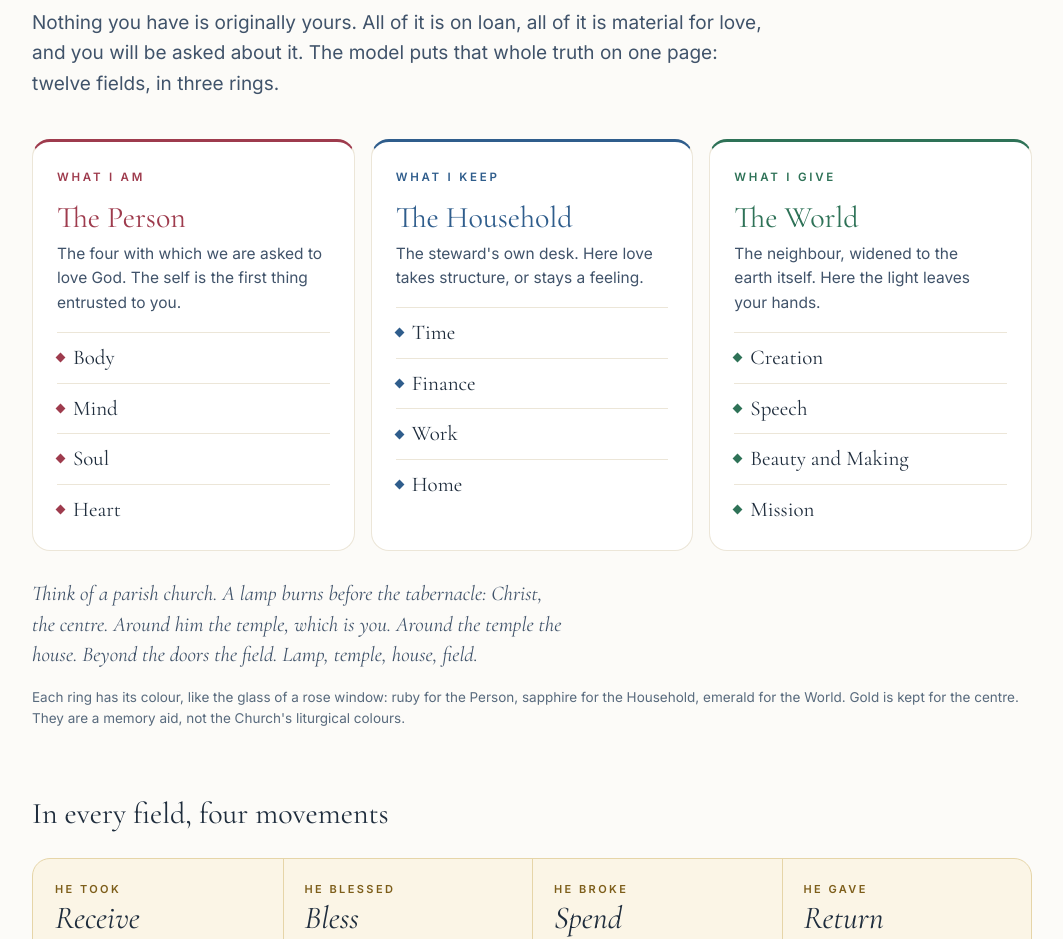
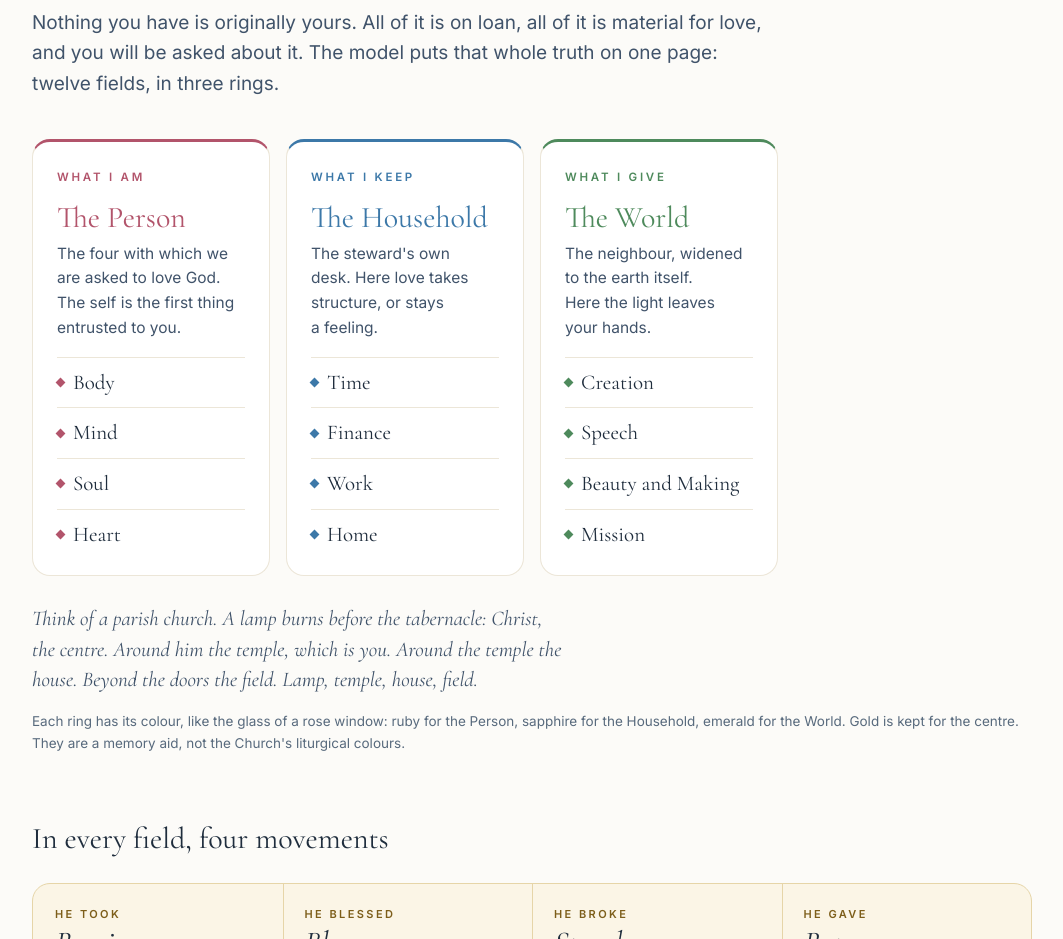
Before and after one commit to lartedellamore/illuminated-life, a plain HTML site: page index.html in a window 1280 px wide. Shown: the part 1420-2359 px from the top of the page, without its empty margins (108-1171 px from the left). Drawn offline with Linux system fonts and the light colour scheme.

Commit message:
Eight pastel colours

```diff
--- a/css/site.css
+++ b/css/site.css
@@ -140,7 +140,8 @@ p { margin: 0 0 1em; text-wrap: pretty; }
   radial-gradient(circle at center, var(--gold) 0 2.5px, transparent 3.2px),
   linear-gradient(90deg, transparent, var(--gold-pale) 30%, transparent 44%, transparent 56%, var(--gold-pale) 70%, transparent) center / 100% 1px no-repeat; }
 
-.rings { display: grid; grid-template-columns: repeat(3, minmax(0, 1fr)); gap: 16px; margin-top: 40px; }
+.rings { display: grid; grid-template-columns: repeat(4, minmax(0, 1fr)); gap: 16px; margin-top: 40px; }
+@media (max-width: 1000px) { .rings { grid-template-columns: repeat(2, minmax(0, 1fr)); } }
 .ring { background: var(--card); border: 1px solid var(--line); border-radius: 18px; padding: 26px 24px 16px; min-width: 0; }
 .ring h3 { font-size: clamp(25px, 3.2vw, 30px); line-height: 1.1; }
 .ring p:not(.eyebrow) { color: var(--ink2); font-size: 15.5px; margin: 8px 0 16px; }
@@ -153,8 +154,6 @@ p { margin: 0 0 1em; text-wrap: pretty; }
 .move .verb { font-size: 11px; letter-spacing: 0.22em; text-transform: uppercase; color: var(--gold-ink); font-weight: 600; margin: 0; }
 .move h4 { font-size: 32px; line-height: 1.15; font-style: italic; margin: 2px 0 8px; }
 .move p:not(.verb) { font-size: 15px; color: var(--ink2); margin: 0; }
-.move p.mverse { font-family: var(--serif); font-size: 18px; line-height: 1.35; color: var(--ink); margin: 0 0 10px; }
-.move p.mverse span { display: block; font-family: var(--sans); font-size: 10.5px; letter-spacing: 0.16em; text-transform: uppercase; color: var(--gold-ink); margin-top: 3px; }
 
 /* book */
 .book { display: grid; grid-template-columns: minmax(0, 0.8fr) minmax(0, 1.2fr); gap: clamp(28px, 6vw, 72px); align-items: center; }
@@ -222,16 +221,24 @@ footer p:last-child { margin-bottom: 0; color: #A9B6C4; }
 }
 
 /* the three rings, colour-coded like the glass of a rose window; gold is kept for the centre */
-:root { --person: #9E3B4D; --household: #2F5D8C; --world: #2E7257; --person-n: #E79AA9; --household-n: #8DB9E6; --world-n: #86CDAA; }
+:root { --person: #B2546B; --household: #3C78A8; --world: #4E8A5C; --f0: #86661F; --f1: #B2546B; --f2: #C2643C; --f3: #4E8A5C; --f4: #3C78A8; --f5: #2E8A86; --f6: #6F5BA8; --f7: #8A5A95;
+  --f1-n: #F0A3B5; --f2-n: #F2B08E; --f3-n: #93D3A3; --f4-n: #8FC2EC; --f5-n: #7FD6D0; --f6-n: #BFB0F0; --f7-n: #D9A8E3; }
 @media (prefers-color-scheme: dark) { :root:not([data-theme="light"]) { --person: #E79AA9; --household: #8DB9E6; --world: #86CDAA; } }
-:root[data-theme="dark"] { --person: #E79AA9; --household: #8DB9E6; --world: #86CDAA; }
-.ring-person { --rc: var(--person); } .ring-household { --rc: var(--household); } .ring-world { --rc: var(--world); }
+:root[data-theme="dark"] { --person: #F0A3B5; --household: #8FC2EC; --world: #93D3A3; --f0: #E2C583; --f1: #F0A3B5; --f2: #F2B08E; --f3: #93D3A3; --f4: #8FC2EC; --f5: #7FD6D0; --f6: #BFB0F0; --f7: #D9A8E3; }
+.ring-person { --rc: var(--person); } .ring-household { --rc: var(--household); } .ring-world { --rc: var(--world); } .ring-f0 { --rc: var(--f0); }
+.ring li.f1 { --rc: var(--f1); } .ring li.f2 { --rc: var(--f2); } .ring li.f3 { --rc: var(--f3); } .ring li.f4 { --rc: var(--f4); } .ring li.f5 { --rc: var(--f5); } .ring li.f6 { --rc: var(--f6); } .ring li.f7 { --rc: var(--f7); }
 .ring[class*="ring-"] { border-top: 3px solid var(--rc); }
 .ring[class*="ring-"] .eyebrow, .ring[class*="ring-"] h3 { color: var(--rc); }
 .ring[class*="ring-"] li { padding-left: 16px; position: relative; }
 .ring[class*="ring-"] li::before { content: ""; position: absolute; left: 0; top: 50%; width: 7px; height: 7px; margin-top: -3.5px; background: var(--rc); transform: rotate(45deg); }
-.hero-rose .hp-person .pf { fill: var(--person-n); } .hero-rose .hp-household .pf { fill: var(--household-n); } .hero-rose .hp-world .pf { fill: var(--world-n); }
-.hero-rose .hp-person .pl { stroke: var(--person-n); } .hero-rose .hp-household .pl { stroke: var(--household-n); } .hero-rose .hp-world .pl { stroke: var(--world-n); }
+.hero-rose .hp-f1 .pf { fill: var(--f1-n); } .hero-rose .hp-f1 .pl { stroke: var(--f1-n); }
+.hero-rose .hp-f2 .pf { fill: var(--f2-n); } .hero-rose .hp-f2 .pl { stroke: var(--f2-n); }
+.hero-rose .hp-f3 .pf { fill: var(--f3-n); } .hero-rose .hp-f3 .pl { stroke: var(--f3-n); }
+.hero-rose .hp-f4 .pf { fill: var(--f4-n); } .hero-rose .hp-f4 .pl { stroke: var(--f4-n); }
+.hero-rose .hp-f5 .pf { fill: var(--f5-n); } .hero-rose .hp-f5 .pl { stroke: var(--f5-n); }
+.hero-rose .hp-f6 .pf { fill: var(--f6-n); } .hero-rose .hp-f6 .pl { stroke: var(--f6-n); }
+.hero-rose .hp-f7 .pf { fill: var(--f7-n); } .hero-rose .hp-f7 .pl { stroke: var(--f7-n); }
+.hero-rose .hz { font-family: var(--serif); font-size: 9px; fill: #D4B36A; }
 .legend { display: flex; flex-wrap: wrap; gap: 8px 22px; margin: 18px 0 0; padding: 0; list-style: none; font-size: 14px; color: var(--ink2); }
 .legend li { display: flex; align-items: center; gap: 8px; }
 .legend i { width: 9px; height: 9px; transform: rotate(45deg); display: inline-block; }
--- a/css/styles.css
+++ b/css/styles.css
@@ -31,9 +31,18 @@
   --focus: #6B4F12;
   --bar: rgba(252, 252, 253, 0.93);
   --shadow: 0 1px 2px rgba(31, 45, 61, 0.04);
-  --person: #9E3B4D; --person-soft: #F8ECEE; --person-line: #E3BEC5;
-  --household: #2F5D8C; --household-soft: #EAF1F8; --household-line: #BCD0E5;
-  --world: #2E7257; --world-soft: #E9F3EE; --world-line: #BBD9CA;
+  --person: #B2546B; --person-soft: #FBE8ED; --person-line: #EEC3CE;
+  --household: #3C78A8; --household-soft: #E1EEF9; --household-line: #B7D3EC;
+  --world: #4E8A5C; --world-soft: #E4F2E7; --world-line: #BBDCC3;
+  /* Eight fields, eight panes of glass: gold for the centre, then seven pastels. */
+  --f0: var(--gold-ink); --f0-soft: var(--gold-soft); --f0-line: var(--gold-pale);
+  --f1: #B2546B; --f1-soft: #FBE8ED; --f1-line: #EEC3CE;
+  --f2: #C2643C; --f2-soft: #FDEAE0; --f2-line: #F1C7B4;
+  --f3: #4E8A5C; --f3-soft: #E4F2E7; --f3-line: #BBDCC3;
+  --f4: #3C78A8; --f4-soft: #E1EEF9; --f4-line: #B7D3EC;
+  --f5: #2E8A86; --f5-soft: #DFF3F1; --f5-line: #AEDCD8;
+  --f6: #6F5BA8; --f6-soft: #ECE7F9; --f6-line: #CBC1EA;
+  --f7: #8A5A95; --f7-soft: #F3E7F6; --f7-line: #DBC3E1;
   /* Liturgical colours of the day. They are not the ring colours: brighter, and always drawn as a small bead. */
   --lit-white: #FFFFFF; --lit-red: #C9302C; --lit-green: #5E9C3A; --lit-violet: #6F4BA8; --lit-rose: #E78FB0; --lit-ring: #8A7A55;
   --serif: "Cormorant Garamond", "Iowan Old Style", "Palatino Linotype", Palatino, Georgia, serif;
@@ -45,9 +54,16 @@
     --gold: #D4B36A; --gold-ink: #E2C583; --gold-soft: #2A2618; --gold-pale: #6E5C30;
     --ink: #EDF1F5; --ink2: #C4CFDA; --dim: #9AA9B8; --rose: #E0A0AC; --on-gold: #1A1408; --edge: #7C8B9C; --focus: #F0D9A0;
     --bar: rgba(16, 24, 34, 0.93); --shadow: 0 1px 2px rgba(0, 0, 0, 0.3);
-    --person: #E79AA9; --person-soft: #33202A; --person-line: #6B3A47;
-    --household: #8DB9E6; --household-soft: #1B2A3B; --household-line: #35557A;
-    --world: #86CDAA; --world-soft: #182E26; --world-line: #34644F;
+    --person: #F0A3B5; --person-soft: #33202A; --person-line: #6B3A47;
+    --household: #8FC2EC; --household-soft: #1B2A3B; --household-line: #35557A;
+    --world: #93D3A3; --world-soft: #182E26; --world-line: #34644F;
+    --f1: #F0A3B5; --f1-soft: #33202A; --f1-line: #6B3A47;
+    --f2: #F2B08E; --f2-soft: #35251C; --f2-line: #70462F;
+    --f3: #93D3A3; --f3-soft: #182E26; --f3-line: #34644F;
+    --f4: #8FC2EC; --f4-soft: #1B2A3B; --f4-line: #35557A;
+    --f5: #7FD6D0; --f5-soft: #16302F; --f5-line: #2E6360;
+    --f6: #BFB0F0; --f6-soft: #241F38; --f6-line: #4B4078;
+    --f7: #D9A8E3; --f7-soft: #2F2133; --f7-line: #5F4268;
     --lit-white: #F6F1E4; --lit-red: #EF6A5E; --lit-green: #9CCB6B; --lit-violet: #A98BE0; --lit-rose: #F4B2CB; --lit-ring: #B9A777;
     color-scheme: dark;
   }
@@ -57,17 +73,33 @@
   --gold: #D4B36A; --gold-ink: #E2C583; --gold-soft: #2A2618; --gold-pale: #6E5C30;
   --ink: #EDF1F5; --ink2: #C4CFDA; --dim: #9AA9B8; --rose: #E0A0AC; --on-gold: #1A1408; --edge: #7C8B9C; --focus: #F0D9A0;
   --bar: rgba(16, 24, 34, 0.93); --shadow: 0 1px 2px rgba(0, 0, 0, 0.3);
-  --person: #E79AA9; --person-soft: #33202A; --person-line: #6B3A47;
-  --household: #8DB9E6; --household-soft: #1B2A3B; --household-line: #35557A;
-  --world: #86CDAA; --world-soft: #182E26; --world-line: #34644F;
+  --person: #F0A3B5; --person-soft: #33202A; --person-line: #6B3A47;
+  --household: #8FC2EC; --household-soft: #1B2A3B; --household-line: #35557A;
+  --world: #93D3A3; --world-soft: #182E26; --world-line: #34644F;
+  --f1: #F0A3B5; --f1-soft: #33202A; --f1-line: #6B3A47;
+  --f2: #F2B08E; --f2-soft: #35251C; --f2-line: #70462F;
+  --f3: #93D3A3; --f3-soft: #182E26; --f3-line: #34644F;
+  --f4: #8FC2EC; --f4-soft: #1B2A3B; --f4-line: #35557A;
+  --f5: #7FD6D0; --f5-soft: #16302F; --f5-line: #2E6360;
+  --f6: #BFB0F0; --f6-soft: #241F38; --f6-line: #4B4078;
+  --f7: #D9A8E3; --f7-soft: #2F2133; --f7-line: #5F4268;
   --lit-white: #F6F1E4; --lit-red: #EF6A5E; --lit-green: #9CCB6B; --lit-violet: #A98BE0; --lit-rose: #F4B2CB; --lit-ring: #B9A777;
   color-scheme: dark;
 }
 
-/* An element with one of these classes takes its ring's colour as --rc. */
+/* An element with one of these classes takes its field's colour as --rc. */
 .rc-person { --rc: var(--person); --rc-soft: var(--person-soft); --rc-line: var(--person-line); }
 .rc-household { --rc: var(--household); --rc-soft: var(--household-soft); --rc-line: var(--household-line); }
 .rc-world { --rc: var(--world); --rc-soft: var(--world-soft); --rc-line: var(--world-line); }
+.rc-f0 { --rc: var(--f0); --rc-soft: var(--f0-soft); --rc-line: var(--f0-line); }
+.rc-f1 { --rc: var(--f1); --rc-soft: var(--f1-soft); --rc-line: var(--f1-line); }
+.rc-f2 { --rc: var(--f2); --rc-soft: var(--f2-soft); --rc-line: var(--f2-line); }
+.rc-f3 { --rc: var(--f3); --rc-soft: var(--f3-soft); --rc-line: var(--f3-line); }
+.rc-f4 { --rc: var(--f4); --rc-soft: var(--f4-soft); --rc-line: var(--f4-line); }
+.rc-f5 { --rc: var(--f5); --rc-soft: var(--f5-soft); --rc-line: var(--f5-line); }
+.rc-f6 { --rc: var(--f6); --rc-soft: var(--f6-soft); --rc-line: var(--f6-line); }
+.rc-f7 { --rc: var(--f7); --rc-soft: var(--f7-soft); --rc-line: var(--f7-line); }
+.rose .p.rc-f0 .petal-fill { fill: var(--gold); }
 
 body {
   margin: 0; background: var(--paper); color: var(--ink);
@@ -289,8 +321,6 @@ p { margin: 0 0 10px; }
 .move .mh b { font-family: var(--serif); font-size: 20px; font-weight: 500; }
 .move .mh em { font-size: 11px; letter-spacing: 0.12em; text-transform: uppercase; color: var(--dim); font-style: normal; }
 .move p { font-size: 14px; color: var(--ink2); margin: 2px 0 8px; }
-.move .mverse { font-family: var(--serif); font-size: 17px; line-height: 1.35; color: var(--ink); margin: 4px 0 8px; }
-.move .mverse span { font-family: var(--sans); font-size: 11px; letter-spacing: 0.1em; text-transform: uppercase; color: var(--gold-ink); white-space: nowrap; margin-left: 4px; }
 .quote { font-family: var(--serif); font-style: italic; font-size: 19px; margin: 14px 0 4px; padding-left: 14px; border-left: 2px solid var(--gold-pale); color: var(--ink2); }
 .quote cite { display: block; font-style: normal; font-family: var(--sans); font-size: 11px; letter-spacing: 0.14em; text-transform: uppercase; color: var(--gold-ink); margin-top: 6px; }
 
@@ -696,7 +726,7 @@ details.help .note { margin: 0 0 14px; }
   .bphoto img { display: block; max-width: 100%; max-height: 60mm; width: auto; height: auto; margin: 0 auto; border-radius: 1.2mm; }
   .bphoto figcaption { font-size: 9.5pt; font-style: italic; line-height: 1.3; margin-top: 1.6mm; overflow-wrap: anywhere; }
   /* The ring colours on paper: a thin rule and the numeral. Names and numerals carry the meaning in black and white. */
-  .book { --person: #9E3B4D; --household: #2F5D8C; --world: #2E7257; }
+  .book { --person: #B2546B; --household: #3C78A8; --world: #4E8A5C; --f1: #B2546B; --f2: #C2643C; --f3: #4E8A5C; --f4: #3C78A8; --f5: #2E8A86; --f6: #6F5BA8; --f7: #8A5A95; }
   .bring { font-family: var(--sans); font-size: 8.5pt; letter-spacing: 0.16em; text-transform: uppercase; margin: 16pt 0 6pt !important; padding-bottom: 3pt; border-bottom: 1.2pt solid var(--rc); page-break-after: avoid; }
   .bfield { border-left: 1.5pt solid var(--rc); padding-left: 9pt; }
   .bfield h3 { margin-top: 0; }
```
